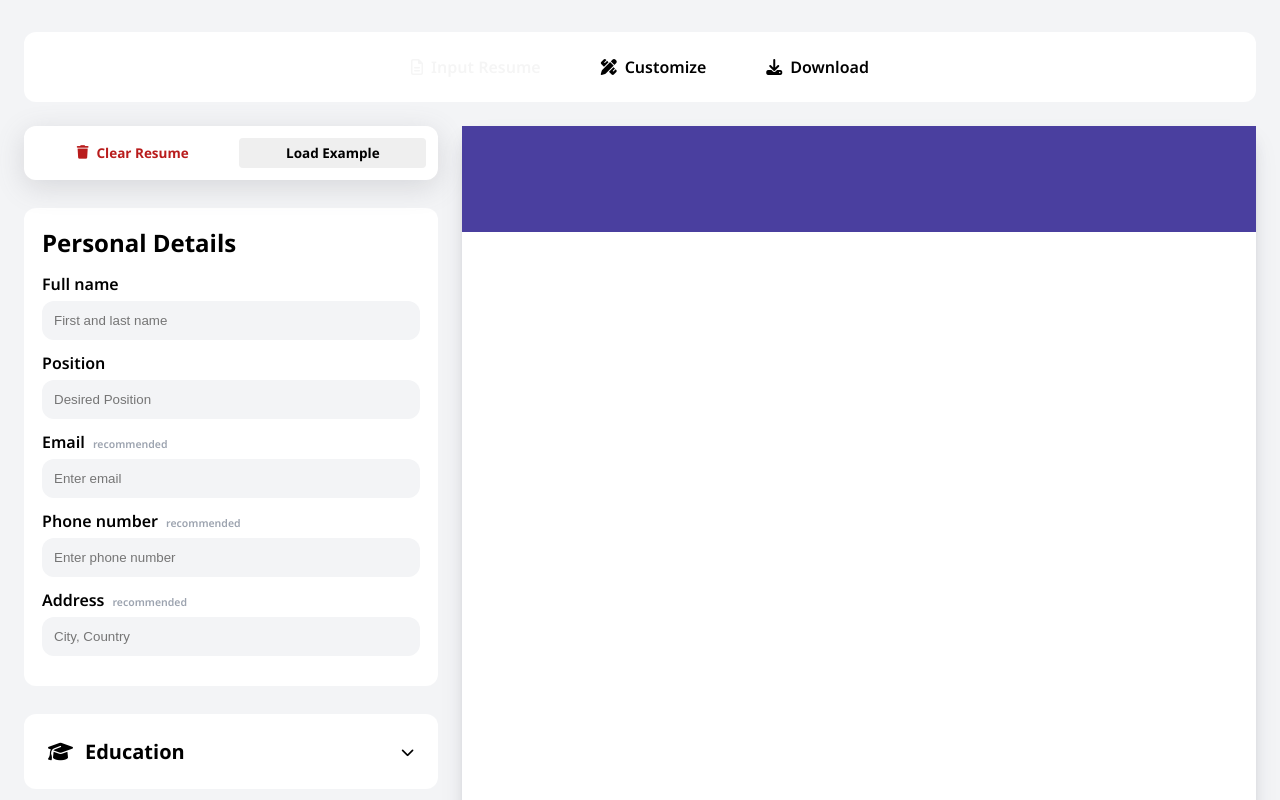
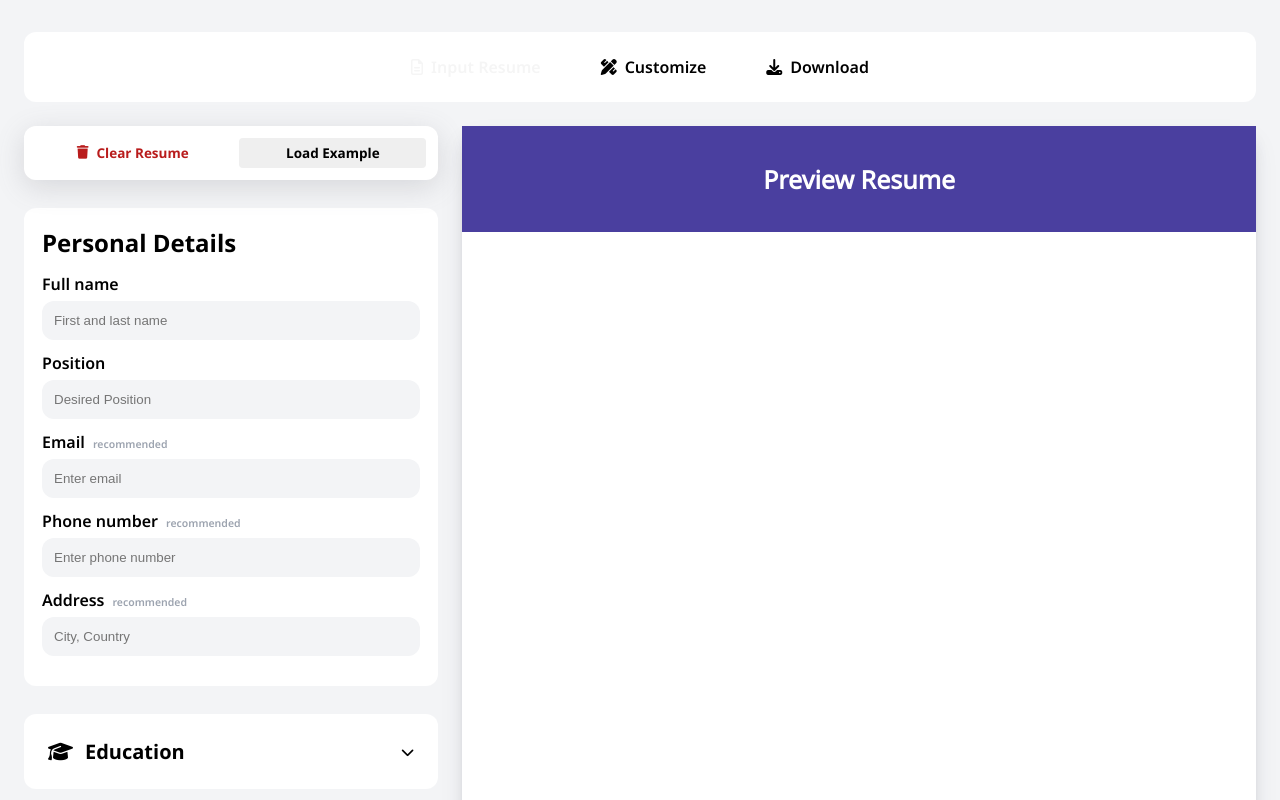
Before and after one commit to rubengitdev/4Resume, a React (Create React App) app: page / in a window 1280 px wide. Both pictures are taken after a click on the button "Clear Resume". Shown: the top 800 px of the page. Built offline with nearby package versions, Linux system fonts and the light colour scheme.

Commit message:
Refactor: Add condition to display resume preview placeholder when the data is empty

```diff
--- a/src/components/PersonalInfo/PersonalInfoSection/PersonalInfoSection.css
+++ b/src/components/PersonalInfo/PersonalInfoSection/PersonalInfoSection.css
@@ -3,6 +3,12 @@
     color: var(--header-resume-color);
     width: 100%;
     padding: 36px 24px;
+}
+
+.preview-placeholder {
+    font-weight: bold;
+    font-size: 25px;
+    text-align: center;
 }
 
 .resume-name {
--- a/src/components/PersonalInfo/PersonalInfoSection/PersonalInfoSection.js
+++ b/src/components/PersonalInfo/PersonalInfoSection/PersonalInfoSection.js
@@ -7,6 +7,17 @@ function PersonalInfoSection({
     phoneNumber,
     address,
 }) {
+    const isEmpty =
+        !fullName && !position && !email && !phoneNumber && !address;
+
+    if (isEmpty) {
+        return (
+            <div className="personal-info">
+                <p class="preview-placeholder">Preview Resume</p>
+            </div>
+        );
+    }
+
     return (
         <div className="personal-info">
             <h1 className="resume-name">{fullName}</h1>
```
